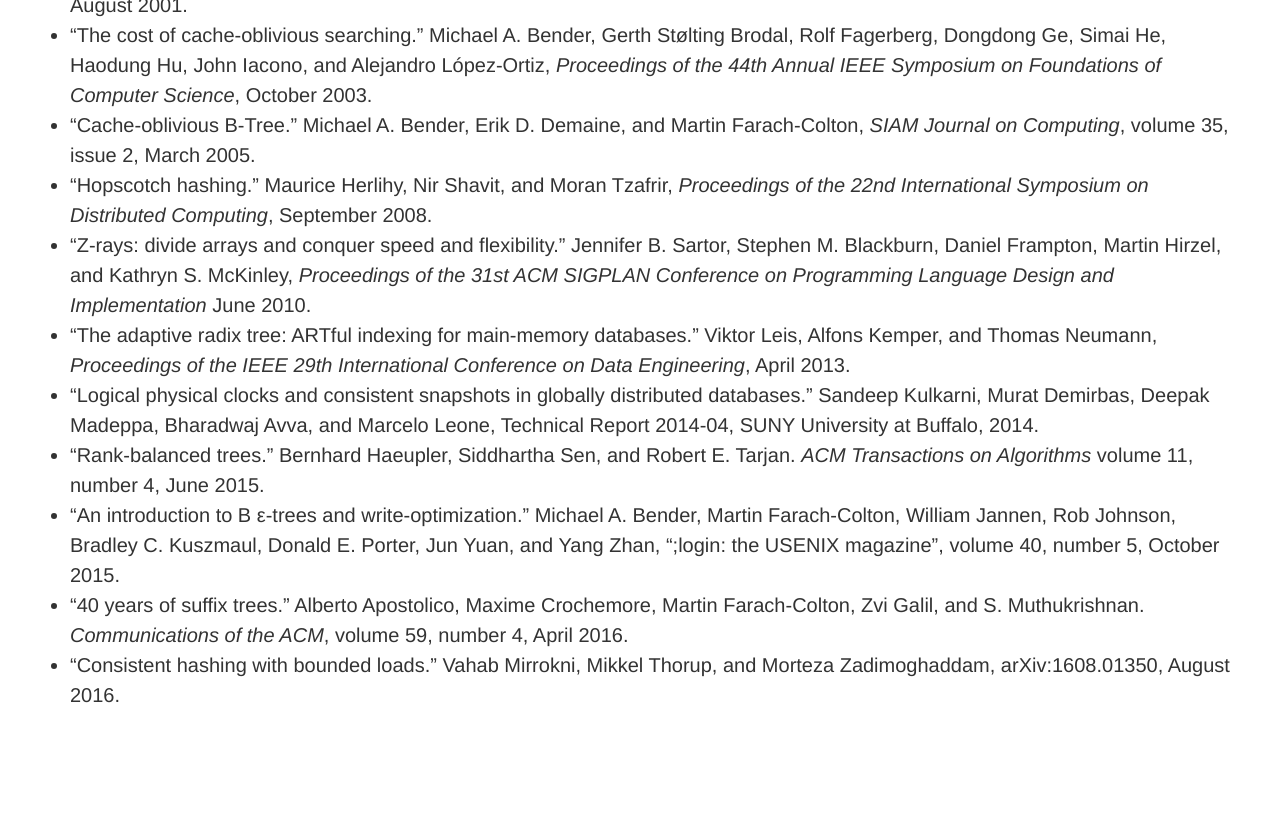
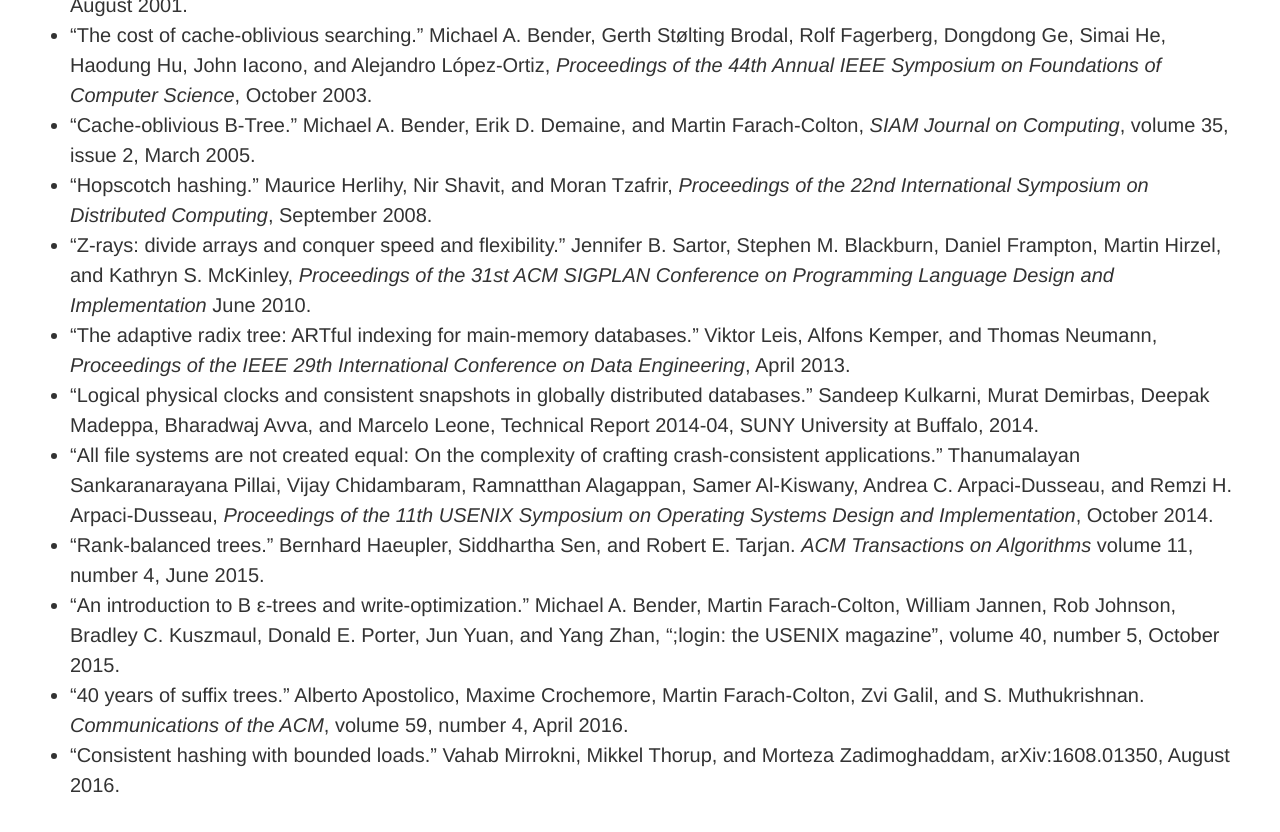
Before and after one commit to mspiegel/mspiegel.github.com, a Jekyll site: the page built from canon.md, in a window 1280 px wide and 900 px high, scrolled down 7830 px. Shown: the top 832 px of the window. Built offline with Jekyll 4.4.1, drawn with Linux system fonts in a browser that asks for light colours; before the commit the page ends 8640 px from its top, so only the background shows below that.

Commit message:
Add 'All file systems are not created equal' paper

```diff
--- a/canon.md
+++ b/canon.md
@@ -181,6 +181,7 @@ Michael Eisenberg.  University of Colorado.
 * "Z-rays: divide arrays and conquer speed and flexibility." Jennifer B. Sartor, Stephen M. Blackburn, Daniel Frampton, Martin Hirzel, and Kathryn S. McKinley, _Proceedings of the 31st ACM SIGPLAN Conference on Programming Language Design and Implementation_ June 2010.
 * "The adaptive radix tree: ARTful indexing for main-memory databases." Viktor Leis, Alfons Kemper, and Thomas Neumann, _Proceedings of the IEEE 29th International Conference on Data Engineering_, April 2013.
 * "Logical physical clocks and consistent snapshots in globally distributed databases." Sandeep Kulkarni, Murat Demirbas, Deepak Madeppa, Bharadwaj Avva, and Marcelo Leone, Technical Report 2014-04, SUNY University at Buffalo, 2014.
+* "All file systems are not created equal: On the complexity of crafting crash-consistent applications." Thanumalayan Sankaranarayana Pillai, Vijay Chidambaram, Ramnatthan Alagappan, Samer Al-Kiswany, Andrea C. Arpaci-Dusseau, and Remzi H. Arpaci-Dusseau, _Proceedings of the 11th USENIX Symposium on Operating Systems Design and Implementation_, October 2014.
 * "Rank-balanced trees." Bernhard Haeupler, Siddhartha Sen, and Robert E. Tarjan. _ACM Transactions on Algorithms_ volume 11, number 4, June 2015.
 * "An introduction to B ε-trees and write-optimization." Michael A. Bender, Martin Farach-Colton, William Jannen, Rob Johnson, Bradley C. Kuszmaul, Donald E. Porter, Jun Yuan, and Yang Zhan, ";login: the USENIX magazine", volume 40, number 5, October 2015.
 * "40 years of suffix trees." Alberto Apostolico, Maxime Crochemore, Martin Farach-Colton, Zvi Galil, and S. Muthukrishnan. _Communications of the ACM_, volume 59, number 4, April 2016.
```
